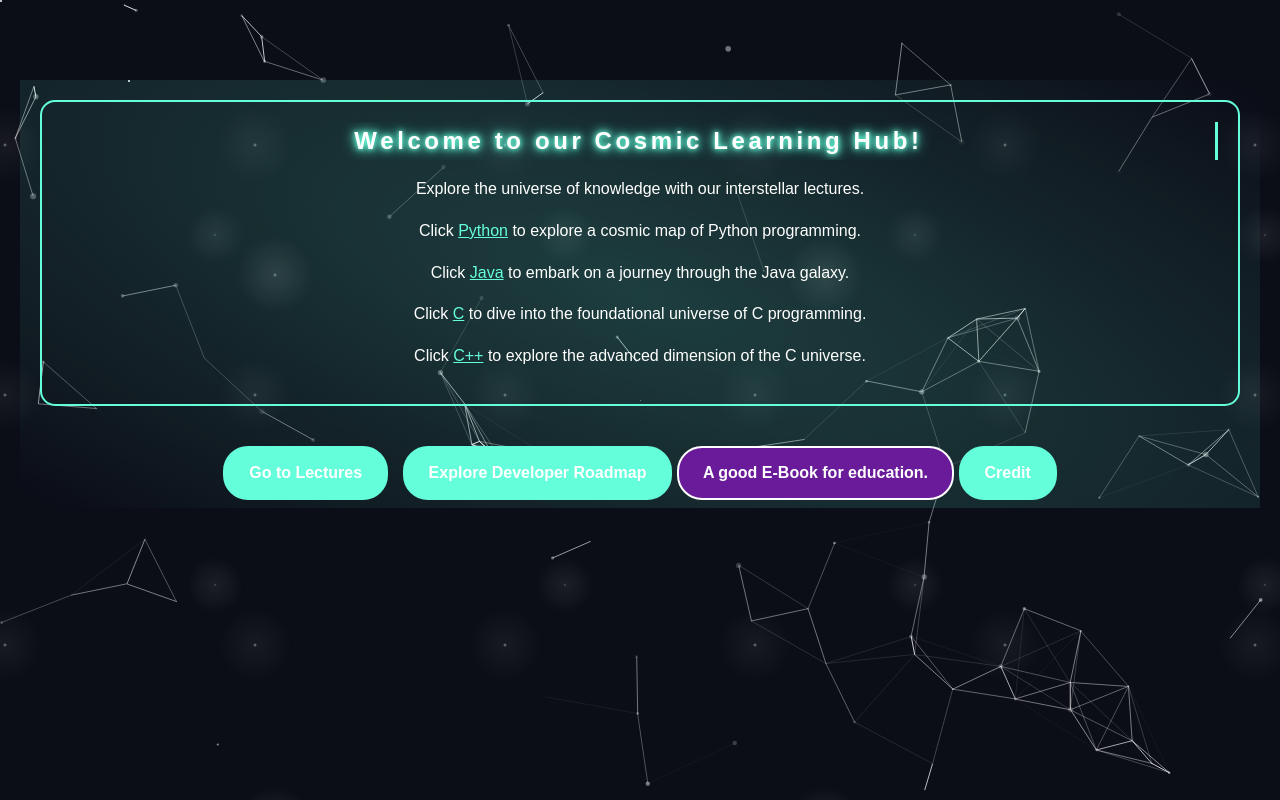
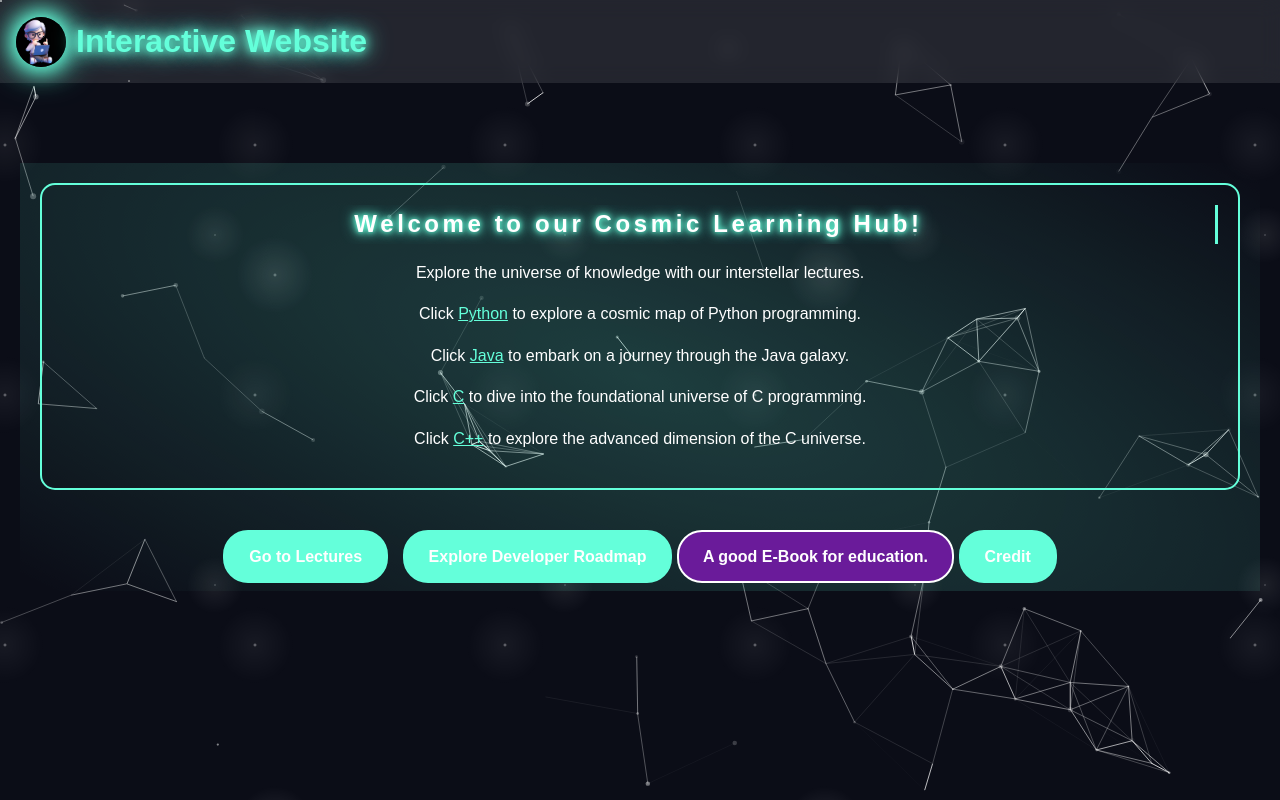
Before and after one commit to MarkPy2000/cosmic-hub-learning, a plain HTML site: page Home/index.html in a window 1280 px wide. Drawn offline with nearby package versions, Linux system fonts and the light colour scheme.

Commit message:
Update index.html

```diff
--- a/Home/index.html
+++ b/Home/index.html
@@ -21,6 +21,13 @@
     <div class="cosmic-dust"></div>
     <div class="cosmic-dust"></div>
     <div class="cosmic-dust"></div>
+
+    <header>
+        <div class="logo-container">
+            <img src="programmer.png" alt="Logo" class="logo">
+            <h1 data-translate="title" class="glitch-text" data-text="Interactive Website">Interactive Website</h1>
+        </div>
+    </header>
     <main>
         <section id="home" class="parallax-section nebula-bg">
             <div class="frame-cover">
```
